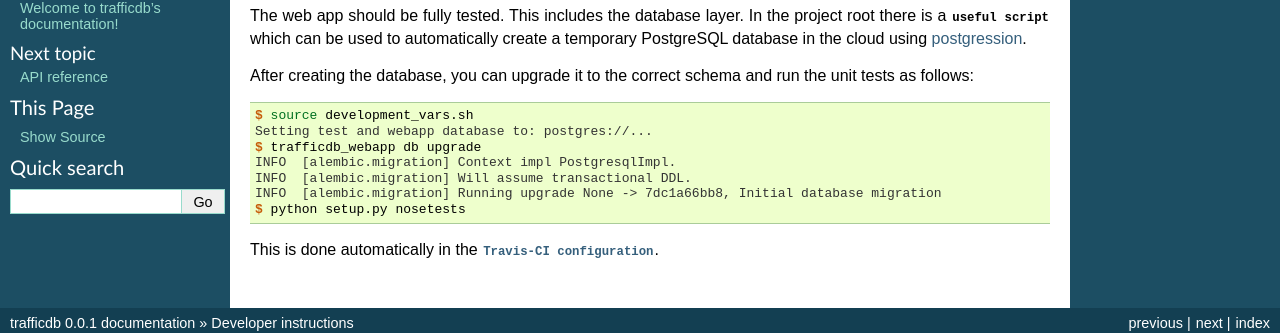
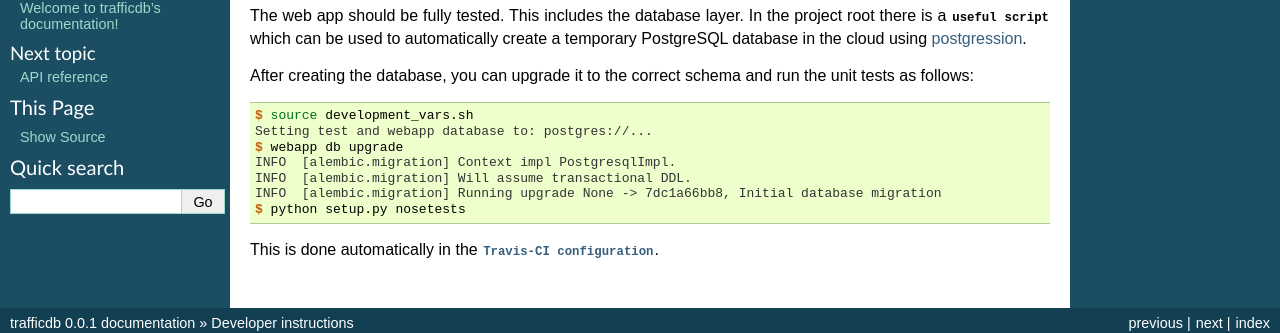
Before and after one commit to rjw57/trafficdb, a Sphinx documentation site: the page built from docs/development.rst, in a window 1280 px wide. Shown: the part 143-476 px from the top of the page. Built offline with Sphinx 7.4.7, drawn with Linux system fonts in a browser that asks for light colours.

Commit message:
rename trafficdb_webapp utility to webapp
I run everything inside a virtualenv and so having the needless
namespace on the front was just annoying.

```diff
--- a/docs/development.rst
+++ b/docs/development.rst
@@ -16,7 +16,7 @@ the unit tests as follows:
 
     $ source development_vars.sh
     Setting test and webapp database to: postgres://...
-    $ trafficdb_webapp db upgrade
+    $ webapp db upgrade
     INFO  [alembic.migration] Context impl PostgresqlImpl.
     INFO  [alembic.migration] Will assume transactional DDL.
     INFO  [alembic.migration] Running upgrade None -> 7dc1a66bb8, Initial database migration
--- a/setup.py
+++ b/setup.py
@@ -42,7 +42,7 @@ setup(
     # Scripts and utilities
     entry_points = {
         'console_scripts': [
-            'trafficdb_webapp = trafficdb.manager:main',
+            'webapp = trafficdb.manager:main',
         ],
     },
 )
```
Also changed, not shown: .travis.yml.
